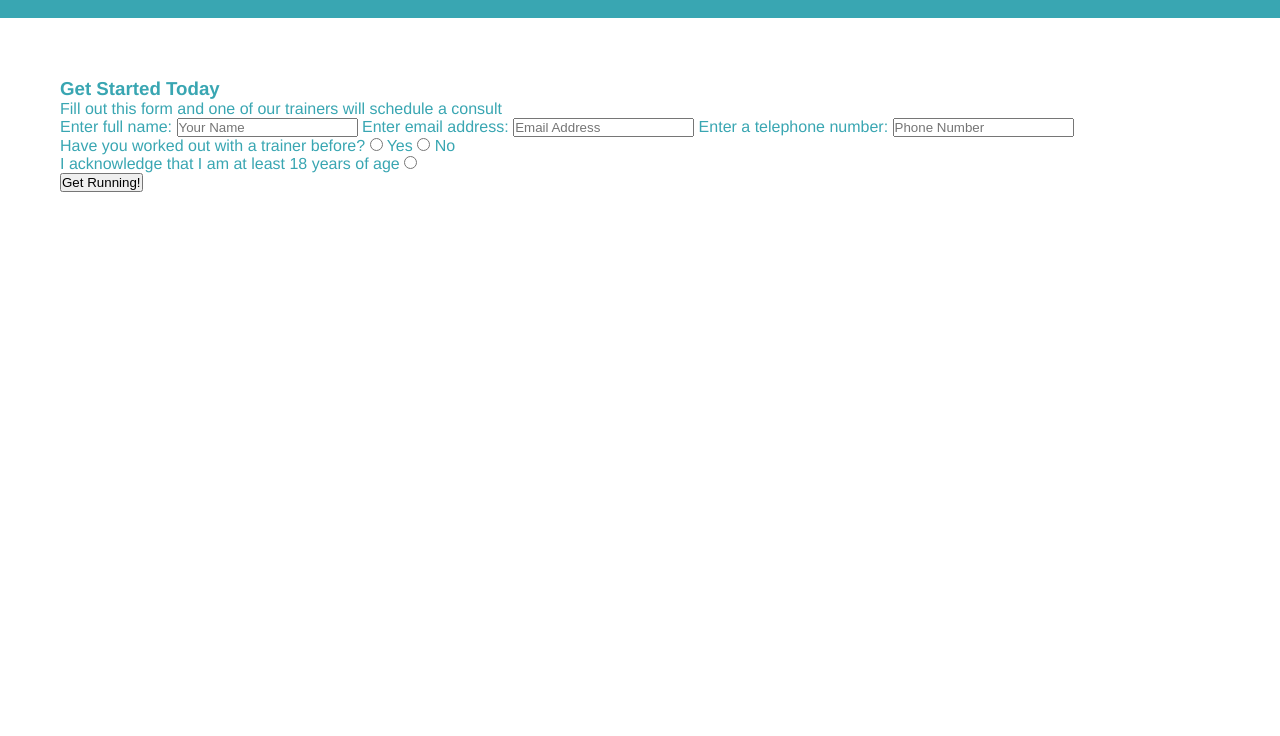
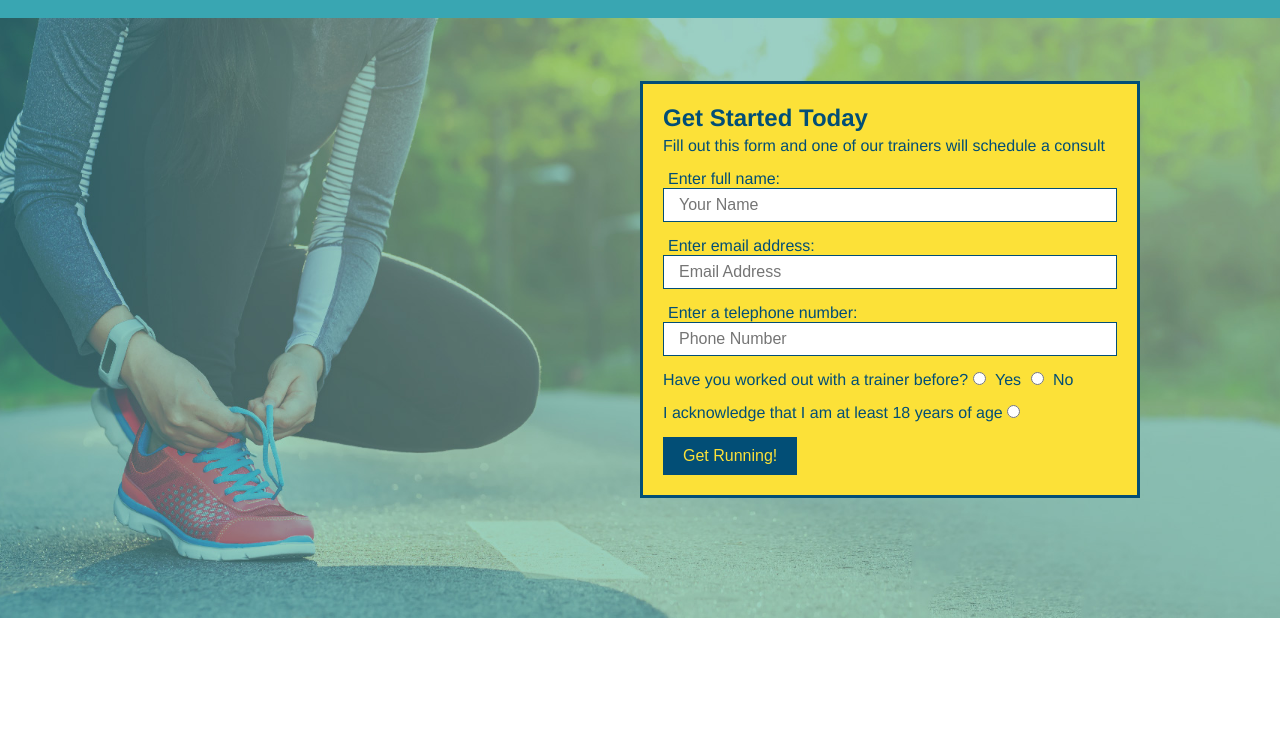
Before and after one commit to abror1996/run-buddy, a plain HTML site: page index.html in a window 1280 px wide. Shown: the part 64-800 px from the top of the page. Drawn offline with Linux system fonts and the light colour scheme.

Commit message:
edit3/15

```diff
--- /dev/null
+++ b/assets/css/style.css
@@ -0,0 +1,120 @@
+* {
+    margin: 0;
+    padding: 0;
+    box-sizing: border-box;
+}
+body {
+      /* more on this crazy alphanumerical value in a minute! */
+    color: #39a6b2;
+    font-family: Helvetica, Arial, sans-serif;
+  }
+header {
+    padding: 20px 35px;
+    background-color: #39a6b2;
+}
+header h1 {
+font-weight: bold;
+font-size: 36px;
+color: #fce138;
+margin: 0;
+display: inline;
+}
+header a {
+  text-decoration: none;
+  color: #fce138;
+}
+header nav {
+  float: right;
+  margin: 7px 0;
+}
+header nav ul li {
+  display: inline;
+}
+header nav ul li a {
+  margin: 0 30px;
+  font-weight: lighter;
+  font-size: 22px;
+}
+footer {
+  background: #fce138;
+  width: 100%;
+  padding: 40px 35px;
+}
+footer h2 {
+  display: inline;
+color: #024e76;
+font-size: 30px;
+margin: 0;
+}
+footer div {
+  float: right;
+  line-height: 1.5;
+  text-align: right;
+}
+footer a {
+  color: #024e76;
+}
+section {
+  padding: 60px;
+
+  height: 600px;
+  background-size: cover;
+  background-position: center;
+}
+
+.hero-form {
+border: 3px solid #024e76;
+background-color: #fce138;
+padding: 20px;
+width: 500px;
+color: #024e76;
+position: absolute;
+bottom: 120px;
+right: 140px;
+border-style: solid;
+border-width: 3px;
+border-color: #024e76 }
+/* Hero Style Start */
+
+.hero {
+background-image: url("../images/hero-bg.jpg");
+height: 600px;
+background-size: cover;
+background-position: center;
+position: relative;
+}
+
+.hero-form p {
+    margin: 5px 0 15px 0;
+}
+.hero-form h3 {
+    font-size: 24px;
+    margin: 0;
+  }
+
+  .hero-form p {
+    margin: 5px 0 15px 0;
+  }
+
+  .form-input {
+    border: 1px solid #024e76;
+    display: block;
+    padding: 7px 15px;
+    font-size: 16px;
+    color: #024e76;
+    width: 100%;
+    margin-bottom: 15px;
+  }
+  .hero-form label {
+    margin: 0 5px;
+  }
+  .hero-form button {
+    color: #fce138;
+    background-color: #024e76;
+    border: none;
+    padding: 10px 20px;
+    font-size: 16px;
+  }
+  /* HERO STYLES END */
+
+/* Hero Style End */
--- a/index.html
+++ b/index.html
@@ -3,7 +3,7 @@
     <head>
         <meta charset="UTF-8"/>
         <title>Run Buddy</title>
-        <link rel="stylesheet" href="./style.css" />
+        <link rel="stylesheet" href="./assets/css/style.css" />
     </head>
     <body>
 
@@ -28,18 +28,18 @@
             </ul>
         </nav>
         </header>
-        <section>
-            <div>
+        <section class="hero">
+            <div class="hero-form">
                 <h3>Get Started Today</h3>
                 <p>Fill out this form and one of our trainers will schedule a consult</p>
                 <! ADD FORM ELEMENT >
                 <form>
                     <label for="name">Enter full name:</label>
-                    <input type="text" placeholder="Your Name" name="name" id="name"/>
+                    <input type="text" placeholder="Your Name" name="name" id="name" class="form-input" />
                     <label for="email">Enter email address:</label>
-                    <input type="email" placeholder="Email Address" name="email" id="email"/>
+                    <input type="email" placeholder="Email Address" name="email" id="email" class="form-input"/>
                     <label for="phone">Enter a telephone number:</label>
-                    <input type="tel" placeholder="Phone Number" name="phone" id="phone"/>
+                    <input type="tel" placeholder="Phone Number" name="phone" id="phone" class="form-input"/>
                 <p>
                         Have you worked out with a trainer before?
                         <input type="radio" name="trainer-confirm" id="trainer-yes"/>
@@ -55,9 +55,9 @@
                     <button type="submit">
                         Get Running!
                     </button>
-                </form>
+                    </form>
                         </div>
-    </section>
+        </section>
 
         <!--hero/jumbotron-->
         <section></section>
@@ -86,4 +86,4 @@
         </footer>
     </body>
 </html>
-<section class="hero">    </section>
+<section class="hero"></section>
--- a/style.css
+++ /dev/null
@@ -1,64 +0,0 @@
-* {
-    margin: 0;
-    padding: 0;
-    box-sizing: border-box;
-}
-body {
-      /* more on this crazy alphanumerical value in a minute! */
-    color: #39a6b2;
-    font-family: Helvetica, Arial, sans-serif;
-  }
-header {
-    padding: 20px 35px;
-    background-color: #39a6b2;
-}
-header h1 {
-font-weight: bold;
-font-size: 36px;
-color: #fce138;
-margin: 0;
-display: inline;
-}
-header a {
-  text-decoration: none;
-  color: #fce138;
-}
-header nav {
-  float: right;
-  margin: 7px 0;
-}
-header nav ul li {
-  display: inline;
-}
-header nav ul li a {
-  margin: 0 30px;
-  font-weight: lighter;
-  font-size: 22px;
-}
-footer {
-  background: #fce138;
-  width: 100%;
-  padding: 40px 35px;
-}
-footer h2 {
-  display: inline;
-color: #024e76;
-font-size: 30px;
-margin: 0;
-}
-footer div {
-  float: right;
-  line-height: 1.5;
-  text-align: right;
-}
-footer a {
-  color: #024e76;
-}
-section {
-  padding: 60px;
-  background-image: url(../Desktop/hero-bg.jpg);
-  height: 600px;
-  background-size: cover;
-  background-position: center;
-}
-/* Hero Style End */ }
```
Also changed, not shown: assets/images/hero-bg.jpg (added), 4 other files.
